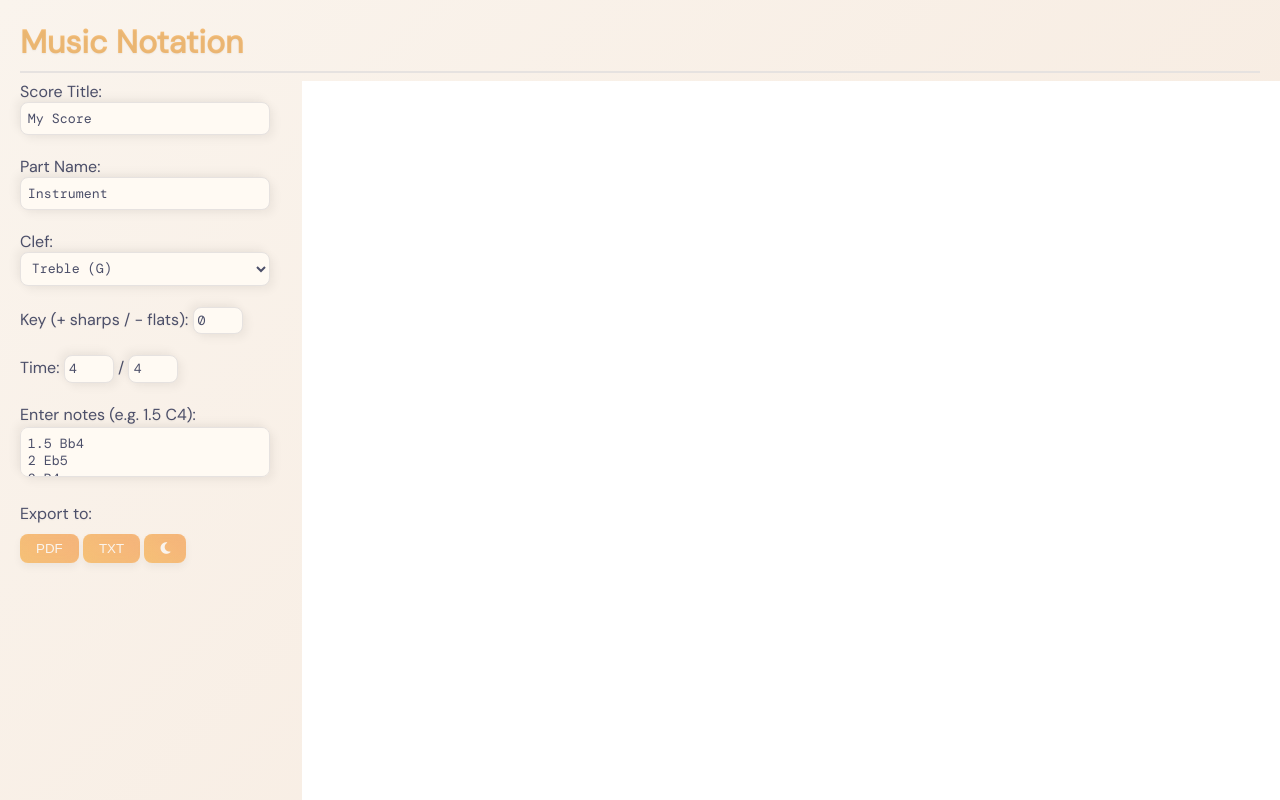
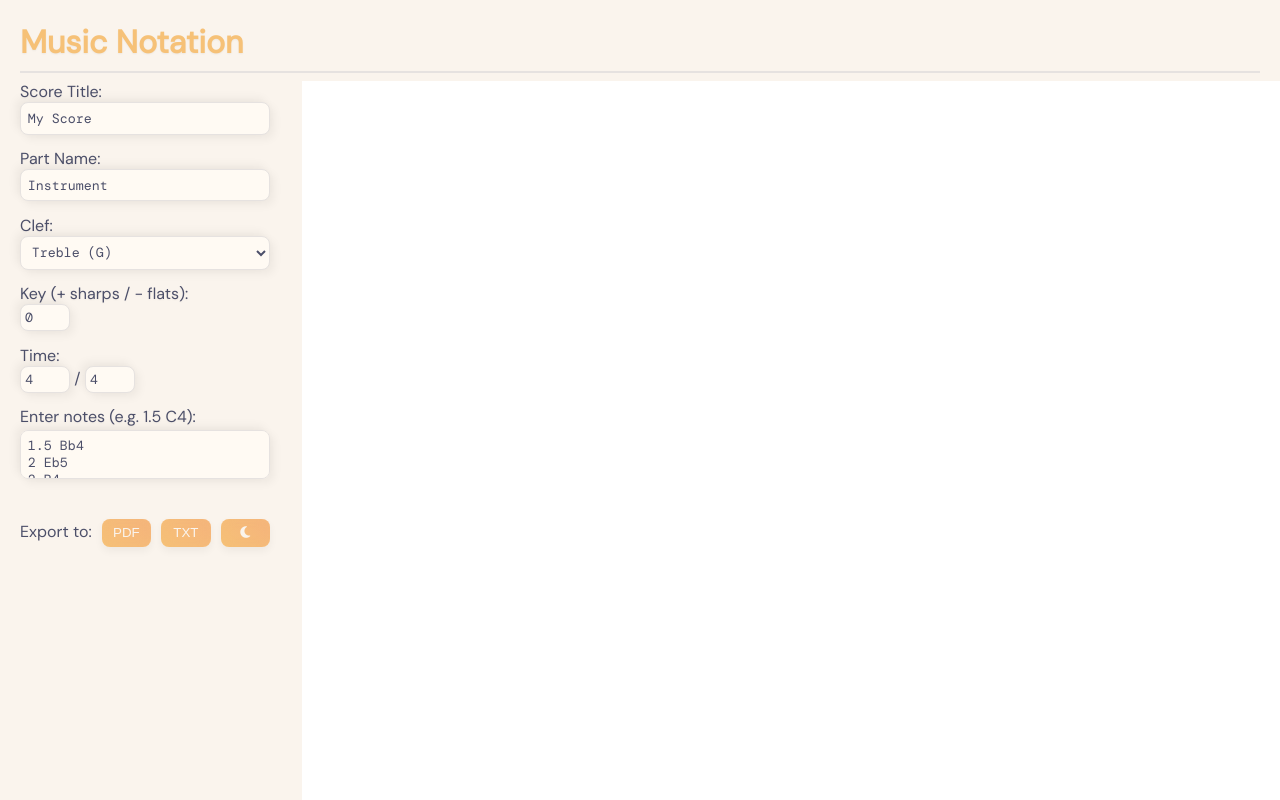
Before and after one commit to MichaelYoDev/musicProject, a plain HTML site: page index.html in a window 1280 px wide. Shown: the top 800 px of the page. Drawn offline with nearby package versions, Linux system fonts and the light colour scheme; a script that the page names is missing.

Commit message:
fix: fix button width, small color fixes

```diff
--- a/index.html
+++ b/index.html
@@ -1,17 +1,17 @@
 <!DOCTYPE html>
-<html lang="en">
+<html lang='en'>
 
 <head>
-    <meta charset="UTF-8">
-    <meta name="viewport" content="width=device-width, initial-scale=1.0">
+    <meta charset='UTF-8'>
+    <meta name='viewport' content='width=device-width, initial-scale=1.0'>
     <title>Music Notation</title>
-    <script src="https://cdn.jsdelivr.net/npm/opensheetmusicdisplay@1.7.6/build/opensheetmusicdisplay.min.js"></script>
-    <script src="https://cdnjs.cloudflare.com/ajax/libs/jspdf/2.5.1/jspdf.umd.min.js"></script>
-    <script src="https://cdnjs.cloudflare.com/ajax/libs/html2canvas/1.4.1/html2canvas.min.js"></script>
+    <script src='https://cdn.jsdelivr.net/npm/opensheetmusicdisplay@1.7.6/build/opensheetmusicdisplay.min.js'></script>
+    <script src='https://cdnjs.cloudflare.com/ajax/libs/jspdf/2.5.1/jspdf.umd.min.js'></script>
+    <script src='https://cdnjs.cloudflare.com/ajax/libs/html2canvas/1.4.1/html2canvas.min.js'></script>
     <link href='https://fonts.googleapis.com/css?family=DM Sans' rel='stylesheet'>
     <link href='https://fonts.googleapis.com/css?family=DM Mono' rel='stylesheet'>
-    <link rel="stylesheet" href="https://cdnjs.cloudflare.com/ajax/libs/font-awesome/6.5.0/css/all.min.css" />
-    <link rel="stylesheet" href="style.css">
+    <link rel='stylesheet' href='https://cdnjs.cloudflare.com/ajax/libs/font-awesome/6.5.0/css/all.min.css' />
+    <link rel='stylesheet' href='style.css'>
 
 </head>
 
@@ -19,54 +19,51 @@
     <h1>Music Notation</h1>
     <hr style='color:lightgrey'>
 
-    <div class="container">
-        <div class="inputs">
-            <label>Score Title:
-                <input id="title" type="text" value="My Score">
-            </label>
-            <br>
-            <label>Part Name:
-                <input id="partName" type="text" value="Instrument">
-            </label>
-            <br>
-            <label>Clef:
-                <select id="clef">
-                    <option value="G" selected>Treble (G)</option>
-                    <option value="F">Bass (F)</option>
-                </select>
-            </label>
-            <br>
-            <label>Key (+ sharps / - flats):
-                <input id="key" type="number" value="0" min="-7" max="7">
-            </label>
-            <br>
-            <label>Time:
-                <input id="beats" type="number" value="4" min="1"> /
-                <input id="beatType" type="number" value="4" min="1">
-            </label>
+    <div class='container'>
+        <div class='inputs'>
+            <label>Score Title:</label>
+            <input id='title' type='text' value='My Score'>
             <br>
 
-            <label>Enter notes (e.g. 1.5 C4):
-                <textarea id="input">1.5 Bb4
+            <label>Part Name:</label>
+            <input id='partName' type='text' value='Instrument'>
+            <br>
+
+            <label>Clef:</label>
+            <select id='clef'>
+                <option value='G' selected>Treble (G)</option>
+                <option value='F'>Bass (F)</option>
+            </select>
+            <br>
+
+            <label>Key (+ sharps / - flats):</label>
+            <input id='key' type='number' value='0' min='-7' max='7'>
+            <br>
+
+            <label>Time:</label>
+            <input id='beats' type='number' value='4' min='1'> /
+            <input id='beatType' type='number' value='4' min='1'>
+            <br>
+
+            <label>Enter notes (e.g. 1.5 C4):</label>
+            <textarea id='input'>1.5 Bb4
 2 Eb5
 2 B4
 2 F#4
 0.5 rest
 4 rest</textarea>
-            </label>
-            <br>
-            <label>Export to:
-                <br>
-                <button onclick="exportToPDF()">PDF</button>
-                <button onclick="exportToTXT()">TXT</button>
-                <button id="mode-toggle">
-                    <i class="fas fa-moon"></i>
+            <div class='button-row'>
+                <p>Export to:</p>
+                <button onclick='exportToPDF()'>PDF</button>
+                <button onclick='exportToTXT()'>TXT</button>
+                <button id='mode-toggle'>
+                    <i class='fas fa-moon'></i>
                 </button>
-            </label>
+            </div>
         </div>
 
-        <div id="render"></div>
+        <div id='render'></div>
     </div>
 
-    <script src="main.js"></script>
+    <script src='main.js'></script>
 </body>
--- a/style.css
+++ b/style.css
@@ -3,7 +3,6 @@
 ======================= */
 :root {
     --bg-color: #faf4ed;
-    --bg-gradient: linear-gradient(135deg, #faf4ed, #f5e6d9);
     --text-color: #4c4f69;
 
     --input-bg: #fffaf3;
@@ -11,7 +10,6 @@
 
     --accent: #f6c177;
     --accent-gradient: linear-gradient(45deg, #f6c177, #f5b37c);
-    --secondary: #9c6f6f;
     --highlight: #ebbcba;
 
     --shadow: rgba(0, 0, 0, 0.05);
@@ -20,7 +18,6 @@
 
 body.dark-mode {
     --bg-color: #191724;
-    --bg-gradient: linear-gradient(135deg, #191724, #1e1c2e);
     --text-color: #e0def4;
 
     --input-bg: #1f1d2e;
@@ -28,7 +25,6 @@ body.dark-mode {
 
     --accent: #eb6f92;
     --accent-gradient: linear-gradient(45deg, #eb6f92, #f6c177);
-    --secondary: #31748f;
     --highlight: #f6c177;
 
     --shadow: rgba(0, 0, 0, 0.2);
@@ -36,15 +32,14 @@ body.dark-mode {
 }
 
 /* =======================
-   BASE STYLES
+   BASE
 ======================= */
 body {
     font-family: 'DM Sans', sans-serif;
     font-size: 1em;
     margin: 20px;
-    background: var(--bg-gradient);
+    background: var(--bg-color);
     color: var(--text-color);
-    transition: background 0.4s ease, color 0.4s ease;
 }
 
 h1,
@@ -55,11 +50,11 @@ label {
     display: block;
     margin-bottom: 0.2em;
     text-shadow: 0 1px 2px var(--shadow);
-    transition: color 0.3s ease;
 }
 
 h1 {
     font-size: 2em;
+    color: var(--accent);
 }
 
 p {
@@ -93,10 +88,7 @@ select {
     border-radius: 8px;
     background: var(--input-bg);
     color: var(--text-color);
-    line-height: 1.3em;
-    outline: none;
     box-shadow: 4px 4px 10px var(--shadow), -4px -4px 10px var(--shadow);
-    transition: all 0.3s ease;
 }
 
 textarea {
@@ -105,7 +97,7 @@ textarea {
     margin-top: 0.2em;
 }
 
-input[type="number"] {
+input[type='number'] {
     width: 50px;
     padding: 0.3em;
 }
@@ -120,19 +112,35 @@ select:focus {
 /* =======================
    BUTTONS
 ======================= */
+.button-row {
+    display: flex;
+    align-items: center;
+    gap: 10px;
+    width: 100%;
+}
+
 button {
+    flex: 1;
     display: inline-block;
     margin-top: 10px;
-    padding: 0.5em 1.2em;
+    padding: 0.5em;
     border: none;
     border-radius: 8px;
-
     background: var(--accent-gradient);
     color: var(--bg-color);
     cursor: pointer;
+    box-shadow: 0 4px 8px var(--shadow), 0 0 10px var(--glow) inset;
+    transition: transform 0.2s ease, box-shadow 0.2s ease;
+}
 
-    box-shadow: 0 4px 8px var(--shadow), 0 0 10px var(--glow) inset;
-    transition: background 0.4s ease, transform 0.3s ease, box-shadow 0.3s ease;
+button:hover {
+    transform: translateY(-2px);
+    box-shadow: 0 6px 12px var(--shadow), 0 0 15px var(--glow) inset;
+}
+
+button:active {
+    transform: translateY(0);
+    box-shadow: 0 2px 5px var(--shadow), 0 0 8px var(--glow) inset;
 }
 
 /* =======================
@@ -153,13 +161,8 @@ button {
     flex: 0 0 1020px;
     width: 1020px;
     height: 1320px;
-
-    padding: 20px;
+    padding: 1em;
     background: white;
-    border: none;
-    border-radius: 0;
-    box-shadow: none;
-    overflow: hidden;
 }
 
 /* =======================
@@ -174,54 +177,8 @@ button {
     -ms-overflow-style: none;
 }
 
-.form-section {
-    margin-bottom: 8px;
-}
-
 label+input,
 label+select,
 textarea {
-    margin-bottom: 0;
+    margin-bottom: 1em;
 }
-
-.accent {
-    color: var(--accent);
-}
-
-.secondary {
-    color: var(--secondary);
-}
-
-.highlight {
-    background-color: var(--highlight);
-    border-radius: 3px;
-    padding: 0 3px;
-}
-
-/* =======================
-   HEADING EFFECT
-======================= */
-h1,
-h2,
-h3 {
-    background: var(--accent-gradient);
-    -webkit-background-clip: text;
-    -webkit-text-fill-color: transparent;
-    background-clip: text;
-    background-size: 200% 200%;
-    animation: gradientShift 6s ease-in-out infinite;
-}
-
-@keyframes gradientShift {
-    0% {
-        background-position: 0% 50%;
-    }
-
-    50% {
-        background-position: 100% 50%;
-    }
-
-    100% {
-        background-position: 0% 50%;
-    }
-}
```
